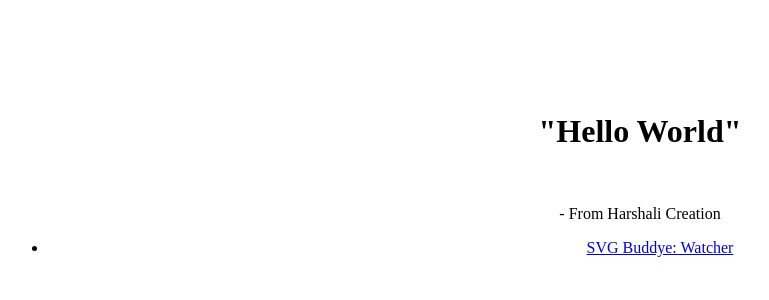
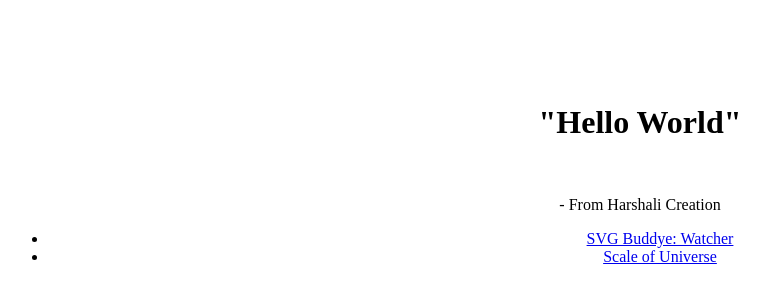
Before and after one commit to ns-nikhilsheth/ns-nikhilsheth.github.io, a plain HTML site: page index.html in a window 1280 px wide. Shown: the part 218-518 px from the top of the page, without its empty margins (0-769 px from the left). Drawn offline with Linux system fonts and the light colour scheme.

Commit message:
Add link to 'Scale of Universe' in index.html

```diff
--- a/index.html
+++ b/index.html
@@ -7,6 +7,7 @@
       <p>- From Harshali Creation</p>
       <ul>
         <li><a href="experiments/01.html">SVG Buddye: Watcher</a></li>
+        <li><a href="experiments/scale-of-universe.html">Scale of Universe</a></li>
       </ul>
     </div>
   </body>
```
